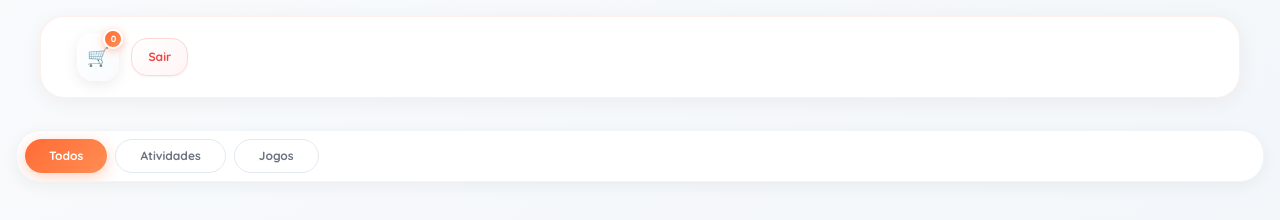
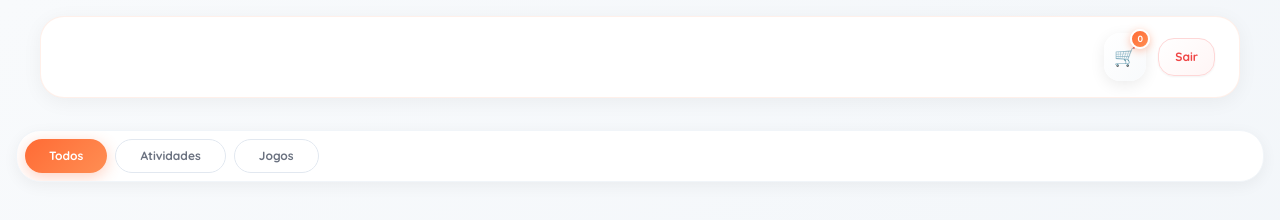
Before and after one commit to renatoberserk/market-pedagogico, a website: page index.html in a window 1280 px wide. Drawn offline with nearby package versions, Linux system fonts and the light colour scheme; no server answers.

Commit message:
novo commit quase pronto

```diff
--- a/index.html
+++ b/index.html
@@ -265,7 +265,8 @@
 </head>
 
 <body class="bg-gray-50 pb-10">
-    <div class="header-container flex items-center justify-start gap-3 w-full">
+    <div class="header-container flex items-center justify-end gap-3 w-full">
+
     <div id="header-auth" class="flex items-center"></div>
 
     <div onclick="toggleCarrinho()" class="cart-btn relative cursor-pointer p-2.5 rounded-2xl">
```
Lines whose indentation alone changed are shown as unchanged.
